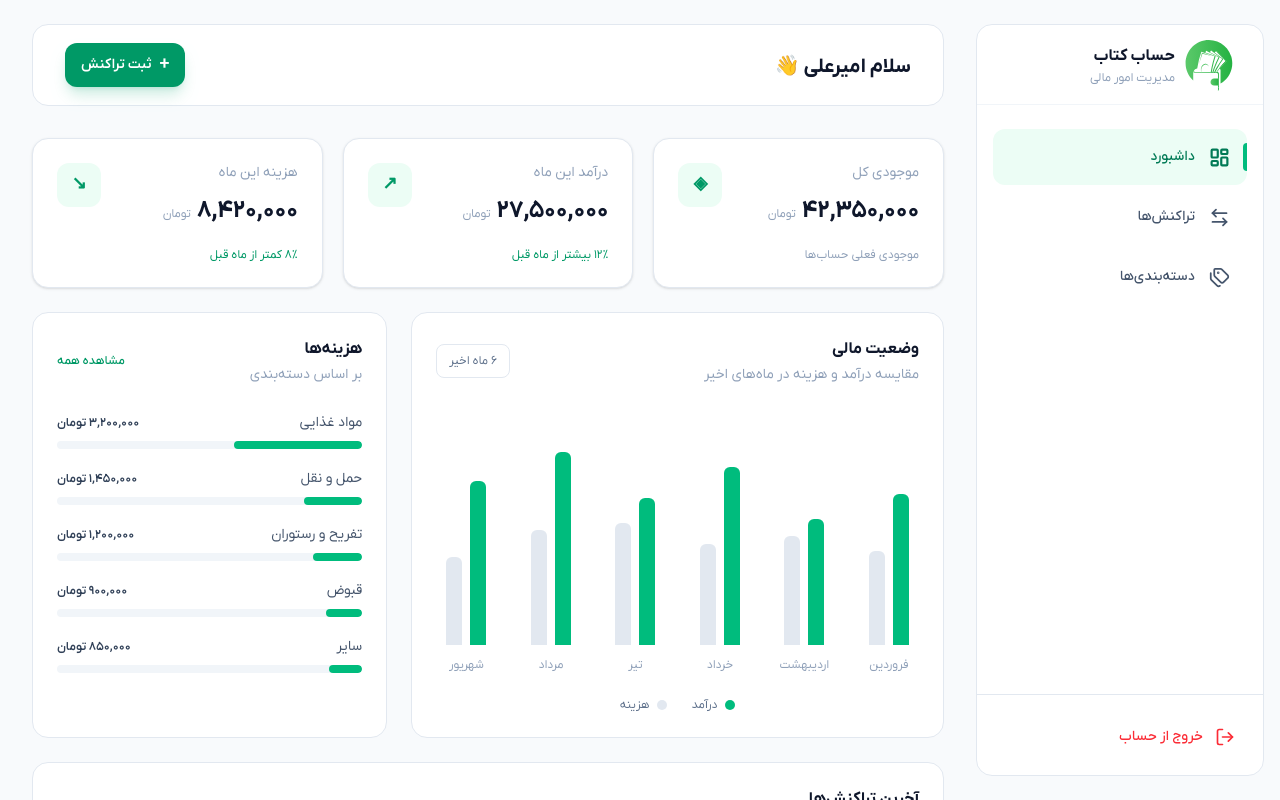
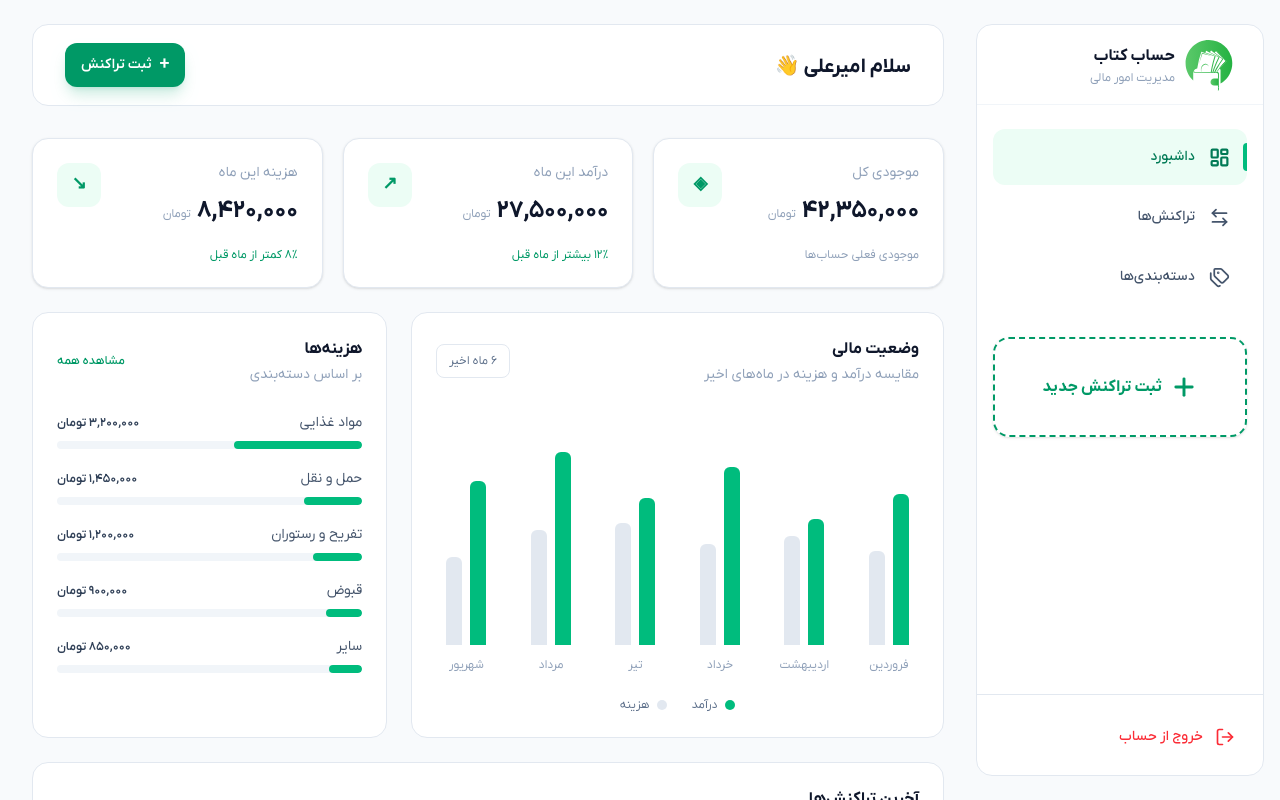
Before and after one commit to iamamirali/hesab-ketab, a Next.js app: page /panel in a window 1280 px wide. Shown: the top 800 px of the page. Built offline with nearby package versions, Linux system fonts and the light colour scheme.

Commit message:
feat: add create transaction button to desktop sideMenu

```diff
--- a/components/MobileNavMenu.tsx
+++ b/components/MobileNavMenu.tsx
@@ -112,7 +112,7 @@ export function MobileNavMenu() {
                   <button
                     key={item.label}
                     type="button"
-                    className="flex h-full min-w-[64px] flex-1 flex-col items-center justify-center gap-0.5 text-slate-400 transition"
+                    className="flex h-full min-w-16 flex-1 flex-col items-center justify-center gap-0.5 text-slate-400 transition"
                     onClick={signOutAction}
                   >
                     <span className="flex h-9 w-10 items-center justify-center rounded-xl">
--- a/components/RHFSelect.tsx
+++ b/components/RHFSelect.tsx
@@ -74,7 +74,7 @@ export function RHFSelect<TFieldValues extends FieldValues, TValue = number>({
       "&:active": {
         borderColor: "#10b981",
       },
-      backgroundColor: disabled ? "#f3f4f6ba" : "#ffffff",
+      backgroundColor: disabled ? "var(--color-slate-50)" : "#ffffff",
       transition: "all 150ms ease",
     }),
 
@@ -90,7 +90,7 @@ export function RHFSelect<TFieldValues extends FieldValues, TValue = number>({
 
     singleValue: (base) => ({
       ...base,
-      color: "#064e3b",
+      color: "black",
     }),
 
     menu: (base) => ({
@@ -148,7 +148,7 @@ export function RHFSelect<TFieldValues extends FieldValues, TValue = number>({
 
     input: (base) => ({
       ...base,
-      color: "#064e3b",
+      color: "black",
     }),
 
     loadingIndicator: (base) => ({
--- a/components/SideMenu.tsx
+++ b/components/SideMenu.tsx
@@ -5,11 +5,15 @@ import {
   ArrowLeftRight,
   LayoutDashboard,
   LogOutIcon,
+  PlusIcon,
   Tags,
 } from "lucide-react";
 import Image from "next/image";
 import Link from "next/link";
 import { usePathname } from "next/navigation";
+import { Modal } from "./Modal";
+import { TransactionForm } from "@/app/panel/transactions/components/TransactionForm";
+import { useState } from "react";
 
 const navigationItems = [
   {
@@ -30,9 +34,11 @@ const navigationItems = [
 ];
 
 export default function SideMenu() {
+  const [openTransactionModal, setOpenTransactionModal] = useState(false);
   const pathname = usePathname();
 
   return (
+    <>
       <aside className="fixed inset-y-0 right-4 z-40 hidden w-72 rounded-2xl my-6 border border-slate-200 bg-white lg:flex lg:flex-col">
         <div className="flex h-20 items-center border-b border-slate-100 px-6 gap-1">
           <Image src="/logo.svg" width={60} height={60} alt="logo" />
@@ -81,6 +87,17 @@ export default function SideMenu() {
               );
             })}
           </div>
+
+          <button
+            type="button"
+            onClick={() => setOpenTransactionModal(true)}
+            className="mt-8 w-full h-25 justify-center flex cursor-pointer items-center gap-2 rounded-2xl border-dashed border-2 border-emerald-600 px-4 text-emerald-600 hover:border-emerald-800 hover:text-emerald-800 shadow-sm transition active:scale-[0.98]"
+          >
+            <span className="flex shrink-0 items-center justify-center rounded-xl">
+              <PlusIcon size={28} strokeWidth={2.5} />
+            </span>
+            <span className="block font-bold">ثبت تراکنش جدید</span>
+          </button>
         </nav>
 
         <div className="border-t border-slate-200 p-4">
@@ -94,5 +111,14 @@ export default function SideMenu() {
           </button>
         </div>
       </aside>
+
+      <Modal
+        open={openTransactionModal}
+        onClose={() => setOpenTransactionModal(false)}
+        title="ثبت تراکنش جدید"
+      >
+        <TransactionForm onSuccess={() => setOpenTransactionModal(false)} />
+      </Modal>
+    </>
   );
 }
```
Lines whose indentation alone changed are shown as unchanged.
